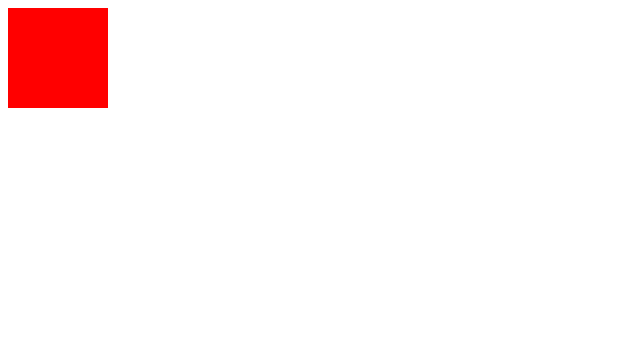
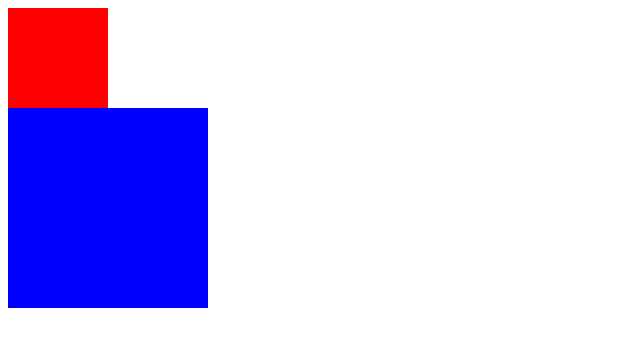
Before and after one commit to baweiweixing/shanchu, a plain HTML site: page index.html in a window 1280 px wide. Shown: the whole page, without its empty margins (0-640 px from the left). Drawn offline with Linux system fonts and the light colour scheme.

Commit message:
添加box

```diff
--- a/index.html
+++ b/index.html
@@ -12,6 +12,12 @@
             height: 100px;
             background: #f00;
         }
+
+        .box {
+            width: 200px;
+            height: 200px;
+            background: blue;
+        }
     </style>
 </head>
 
@@ -20,6 +26,9 @@
 
 
     </div>
+    <div class="box">
+
+    </div>
 </body>
 
 </html>
```
